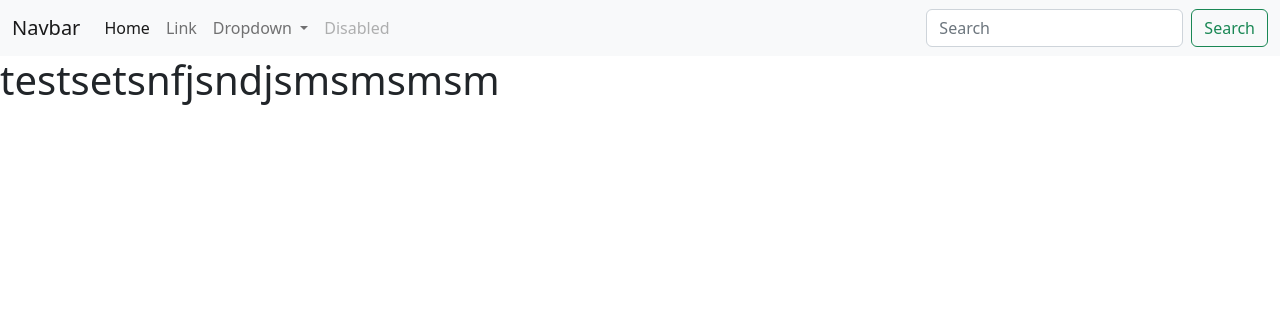
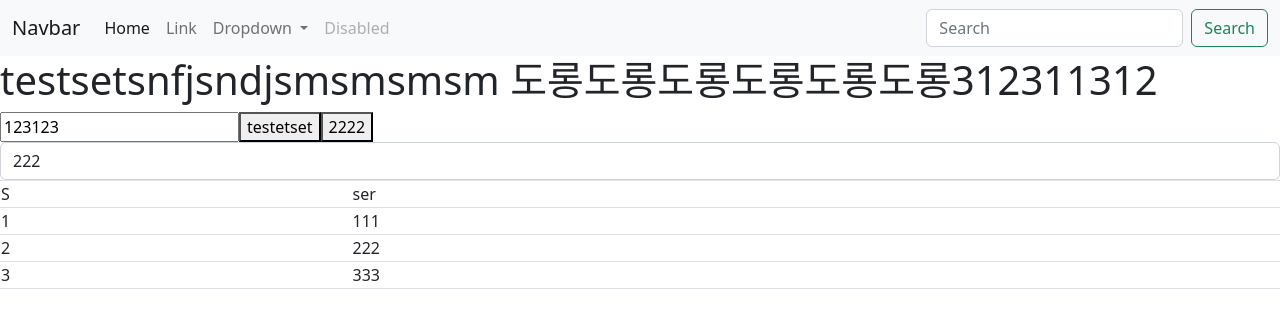
Before and after one commit to ljh9/VueExercises, a Vue app: page / in a window 1280 px wide. Shown: the top 328 px of the page. Built offline with nearby package versions, Linux system fonts and the light colour scheme.

Commit message:
vue test

```diff
--- a/src/views/TestTest.vue
+++ b/src/views/TestTest.vue
@@ -1,9 +1,85 @@
 <template>
 <div>
-    <h1>testsetsnfjsndjsmsmsmsm  </h1>
+    <h1>testsetsnfjsndjsmsmsmsm    {{title}}{{title2}}</h1>
+    <input type="text" v-model="input1" />
+    <button type="button" @click="getData">testetset</button>
+    <button type="button" @click="setData">2222</button>
+
+    <select class="form-control" v-model="reg" @change="cReg">
+        <option :key="i" :value="d.v" v-for="(d,i) in options">{{d.t}}</option>
+    </select>
+
+    <table class="table table-bordered" v-if="tableShow" >
+    <!-- <table class="table table-bordered" v-show="tableShow"> -->
+        <tr :key="i" v-for="(d,i) in options">
+            <td>{{d.v}}</td>
+            <td>{{d.t}}</td>
+        </tr>
+    </table>
+
 
 </div>
 </template>
 
 <script>
+export default{
+    data(){
+        return{
+            title : "도롱도롱도롱",
+            title2 : "도롱도롱도롱312311312",
+            input1: "123123",
+            options: [
+                {v:"S",t:"ser"},
+                {v:"1",t:"111"},
+                {v:"2",t:"222"},
+                {v:"3",t:"333"}
+            ],
+            reg: "2",
+            tableShow: true,
+        };
+    },
+    watch:{
+        input1(){
+            console.log(this.input1)
+        }
+    },
+    methods: {
+        getData(){
+            alert(this.input1);
+        },
+        setData(){
+            this.input1 = "";
+        },
+        cReg(){
+            alert(this.reg);
+        }
+    },
+    beforeCreate(){
+        console.log("beforeCreate")
+    },
+    created(){
+        console.log("created")
+    },
+    beforeMount(){
+        console.log("beforeMount")
+    },
+    mounted(){
+        console.log("mounted")
+    },
+    beforeUpdate(){
+        console.log("beforeUpdate")
+    },
+    updated(){
+        console.log("updated")
+    },
+    // beforeDestroy() {
+    //     console.log("beforeDestroy")
+    // },
+    // destroyed() {
+    //     console.log("destroyed")
+    // }
+
+
+
+};
 </script>
```
